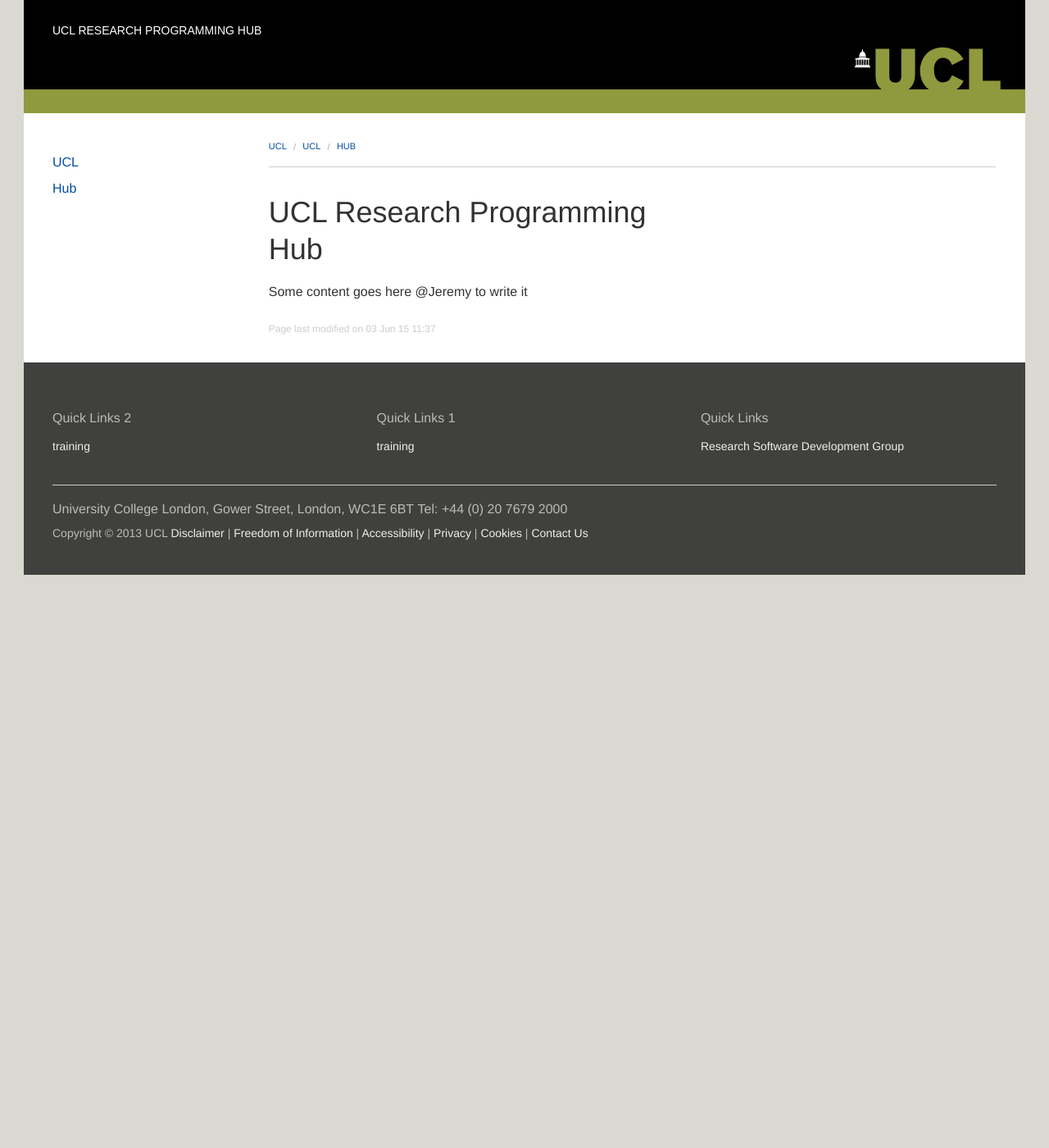
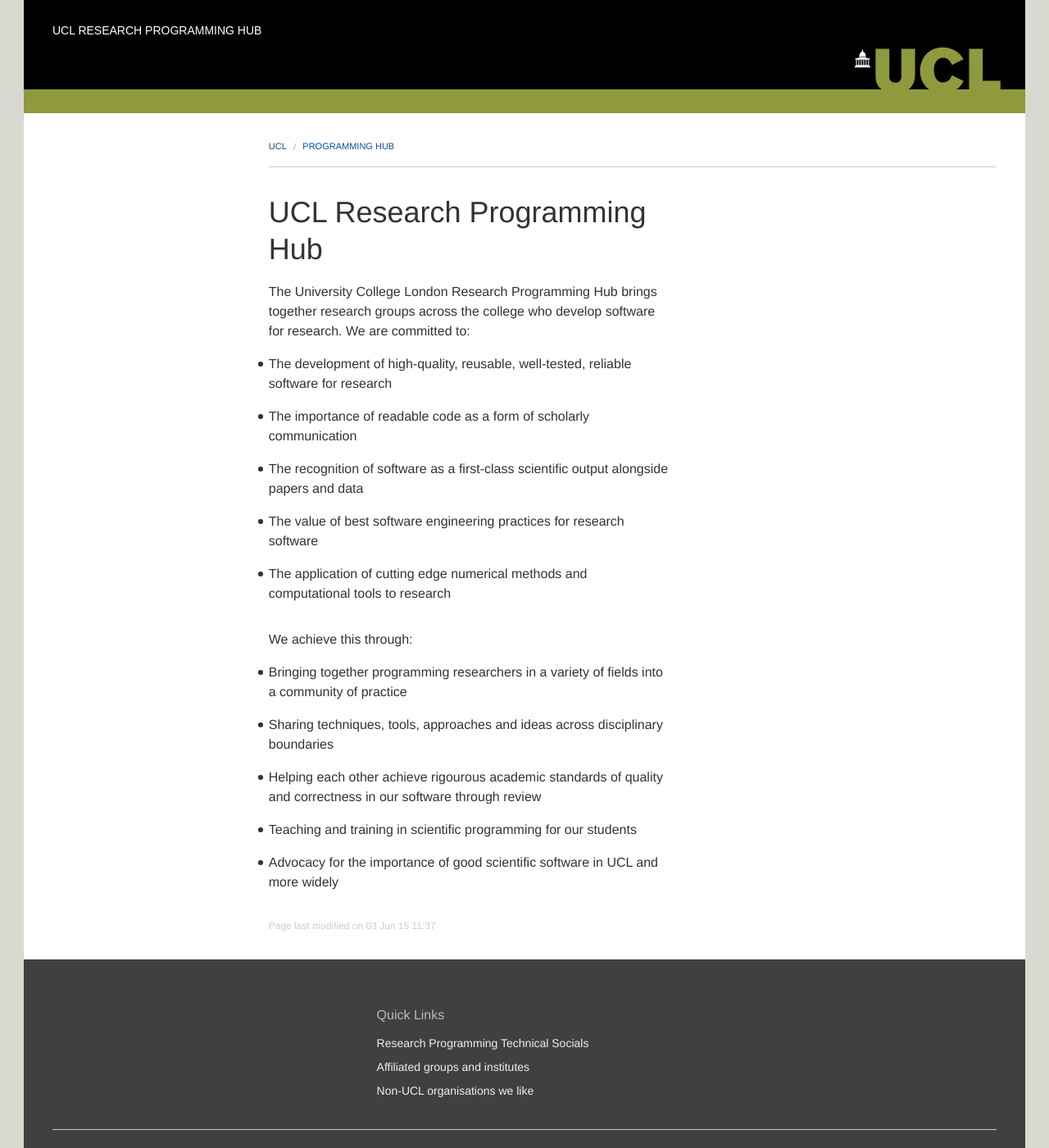
Before and after one commit to UCLProgrammingHub/web, a Jekyll site: the page built from index.md, in a window 1280 px wide and 1400 px high. Shown: the whole window at 82% size. Built offline with Jekyll 4.4.1, drawn with Linux system fonts in a browser that asks for light colours; nearby versions of some CDN libraries.

Commit message:
Website tweaks

```diff
--- a/_config.yml
+++ b/_config.yml
@@ -1,6 +1,3 @@
-crumbs:
-- link: /
-  text: UCL
 contact: http://www.ucl.ac.uk/research-it-services/partner-with-us
 
 defaults:
@@ -13,13 +10,11 @@ title: UCL Research Programming Hub
 includeleftnav: True
 
 findfast:
-  title: Quick Links 1
+  title: Quick Links
   items:
-  - link: http://development.rc.ucl.ac.uk/training
-    text: training
-
-myucl:
-  title: Quick Links 2
-  items:
-  - link: http://development.rc.ucl.ac.uk/training
-    text: training
+  - link: socials
+    text: Research Programming Technical Socials
+  - link: affiliates
+    text: Affiliated groups and institutes
+  - link: friends
+    text: Non-UCL organisations we like
--- a/_includes/leftnav.html
+++ b/_includes/leftnav.html
@@ -4,7 +4,6 @@
 
 	<ul>
 
-		<li><a href="http://ucl.ac.uk" class="home-link">UCL</a></li>
 		{% for place in site.leftnav %}
 			<li><a href="{{place.link}}">{{place.text}}</a></li>
 		{% endfor %}
--- a/index.md
+++ b/index.md
@@ -1,13 +1,23 @@
 ---
-short: Hub
+short: Programming Hub
 title: UCL Research Programming Hub
-showinmenu: True
+showinmenu: False
 layout: default
-findfast:
-  title: Quick Links
-  items:
-  - link: http://development.rc.ucl.ac.uk/
-    text: Research Software Development Group
 ---
 
-Some content goes here @Jeremy to write it
+The University College London Research Programming Hub brings together research groups across the college
+who develop software for research. We are committed to:
+
+* The development of high-quality, reusable, well-tested, reliable software for research
+* The importance of readable code as a form of scholarly communication
+* The recognition of software as a first-class scientific output alongside papers and data
+* The value of best software engineering practices for research software
+* The application of cutting edge numerical methods and computational tools to research
+
+We achieve this through:
+
+* Bringing together programming researchers in a variety of fields into a community of practice
+* Sharing techniques, tools, approaches and ideas across disciplinary boundaries
+* Helping each other achieve rigourous academic standards of quality and correctness in our software through review
+* Teaching and training in scientific programming for our students
+* Advocacy for the importance of good scientific software in UCL and more widely
```
